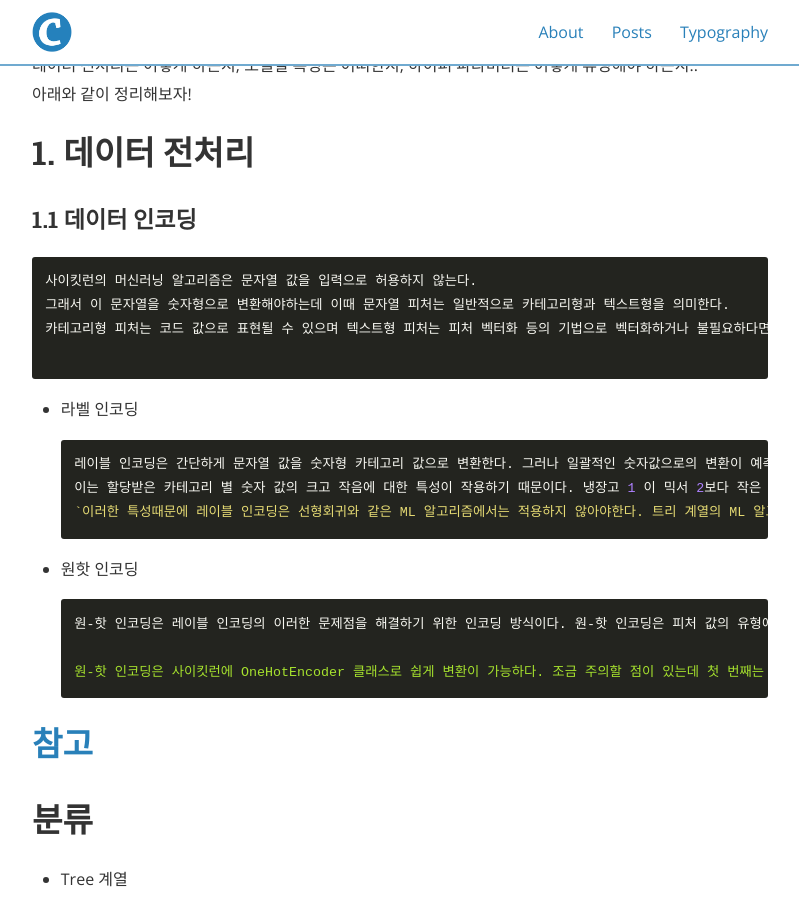
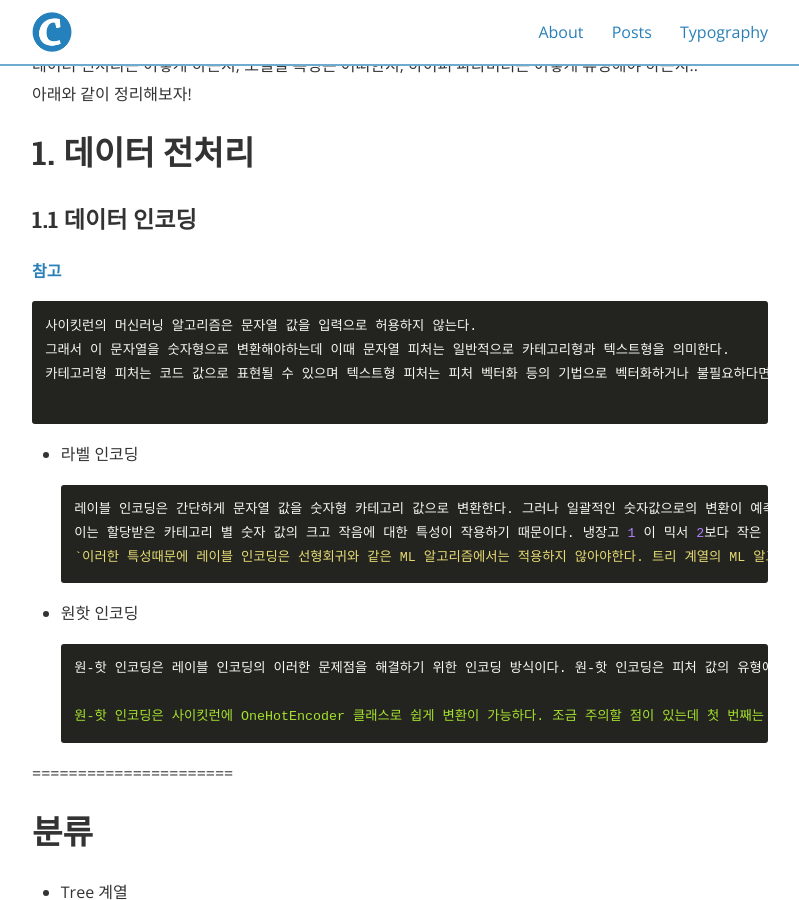
Before and after one commit to Taeho-Kim-0322/Taeho-Kim-0322.github.io, a Jekyll site: the page built from _posts/2020-12-23-머신러닝_1.md, in a window 1280 px wide and 900 px high, scrolled down 704 px. Shown: the whole window, without its empty margins (240-1039 px from the left). Built offline with Jekyll 4.4.1, drawn with Linux system fonts in a browser that asks for light colours; nearby versions of some CDN libraries; part of the change alters nothing that is shown.

````diff
--- a/_posts/2020-12-23-머신러닝_1.md
+++ b/_posts/2020-12-23-머신러닝_1.md
@@ -19,6 +19,7 @@ cover: "/assets/instacode.png"
 # 1. 데이터 전처리
 
 ### 1.1 데이터 인코딩
+[**참고**](https://2-chae.github.io/category/1.ai/30#:~:text=%EC%82%AC%EC%9A%A9%ED%95%B4%EB%8F%84%20%EB%90%9C%EB%8B%A4.-,One%2Dhot%20Encoding,%EC%9D%84%20%ED%91%9C%EC%8B%9C%ED%95%98%EB%8A%94%20%EB%B0%A9%EC%8B%9D%EC%9D%B4%EB%8B%A4.)
 ```
 사이킷런의 머신러닝 알고리즘은 문자열 값을 입력으로 허용하지 않는다.
 그래서 이 문자열을 숫자형으로 변환해야하는데 이때 문자열 피처는 일반적으로 카테고리형과 텍스트형을 의미한다.
@@ -39,7 +40,6 @@ cover: "/assets/instacode.png"
     원-핫 인코딩은 사이킷런에 OneHotEncoder 클래스로 쉽게 변환이 가능하다. 조금 주의할 점이 있는데 첫 번째는 OneHotEncoder로 변환하기 전에 모든 문자열 값이 숫자형 값으로 변환돼야 하며, 두 번째는 입력 값으로 2차원 데이터가 필요하다는 점이다. 즉, LabelEncoder를 거쳐서 바꾸는게 용이하다.
     ```
 
-[**참고**](https://2-chae.github.io/category/1.ai/30#:~:text=%EC%82%AC%EC%9A%A9%ED%95%B4%EB%8F%84%20%EB%90%9C%EB%8B%A4.-,One%2Dhot%20Encoding,%EC%9D%84%20%ED%91%9C%EC%8B%9C%ED%95%98%EB%8A%94%20%EB%B0%A9%EC%8B%9D%EC%9D%B4%EB%8B%A4.)
 ======================
 
 # 분류
````
